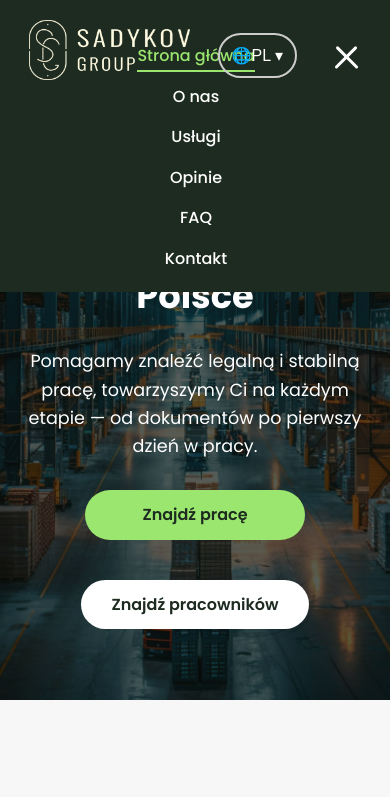
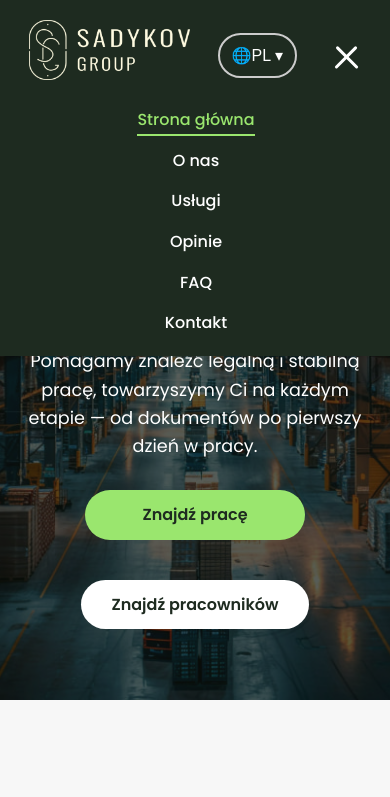
Before and after one commit to Nasimll/sg-webpage, a plain HTML site: page index.html in a window 390 px wide. Both pictures are taken after a click on the element 346 px from the left and 55 px from the top of the page. Shown: the top 797 px of the page. Drawn offline with Linux system fonts and the light colour scheme; some icons are missing.

Commit message:
Updated the menu positioning SG

```diff
--- a/css/styles.css
+++ b/css/styles.css
@@ -1397,7 +1397,7 @@ ul {
         justify-content: center;
         align-items: end;
         position: absolute;
-        top: -320%;
+        top: -230%;
         z-index: -1;
         left: -20px;
         width: 112%;
```
